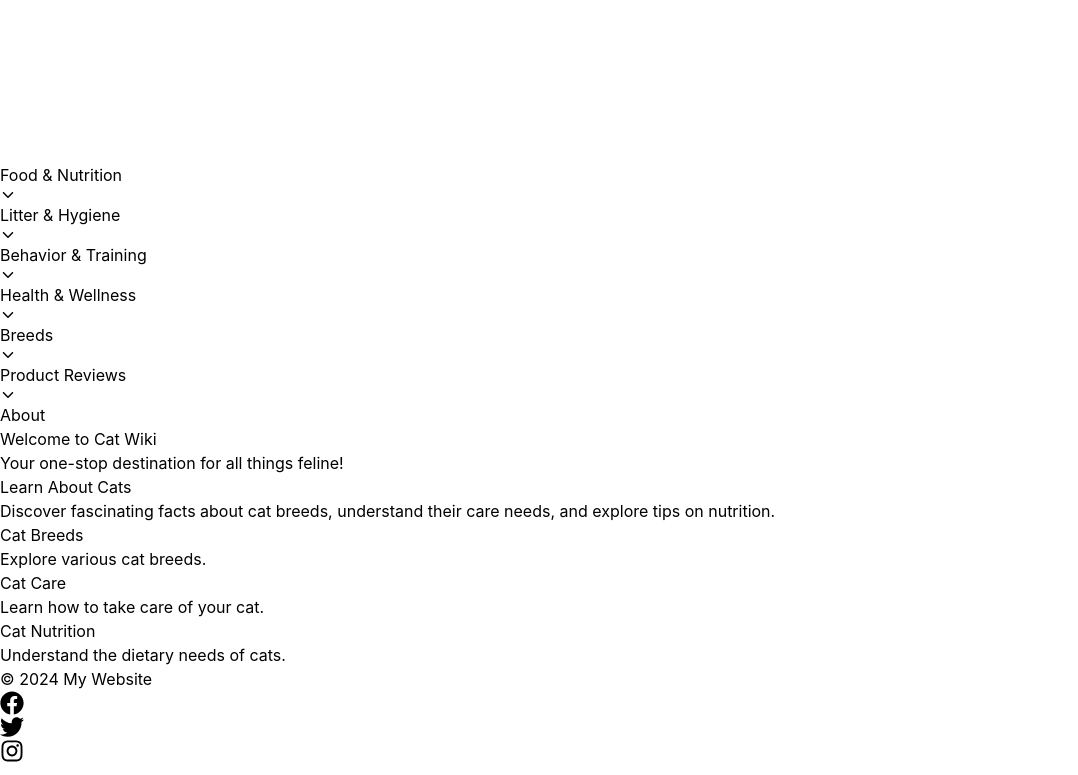
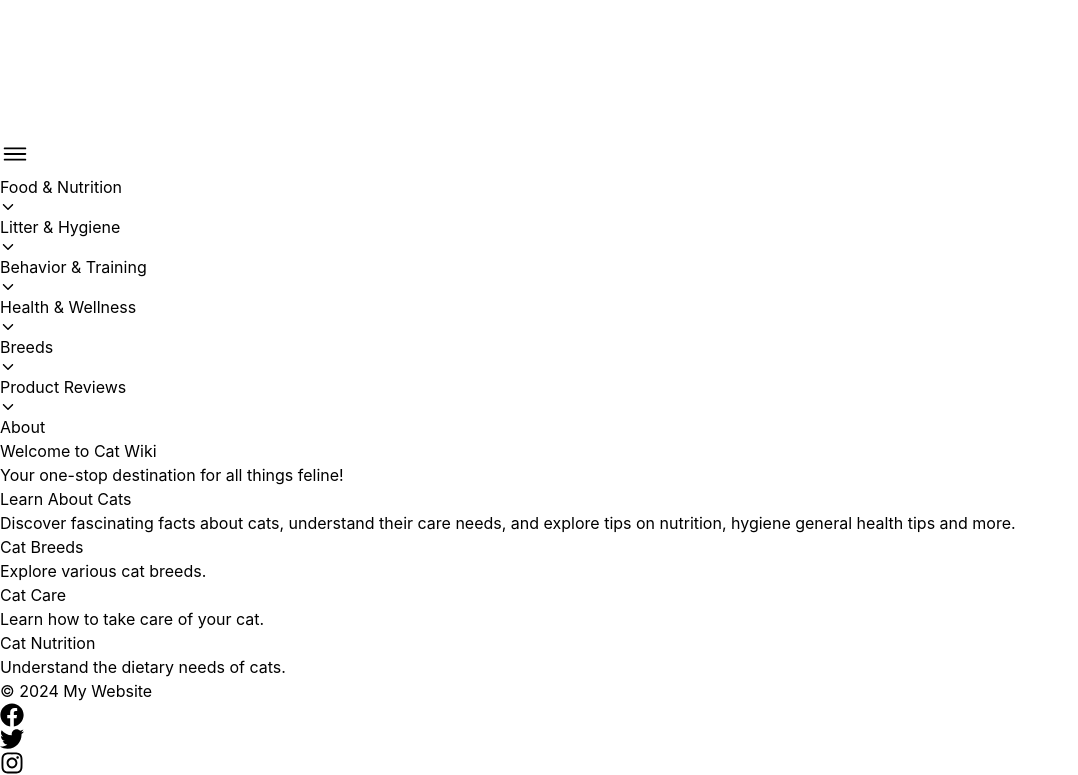
Before and after one commit to IbrahimElsa/cat_projec, a React (Create React App) app: page / in a window 1280 px wide. Shown: the part 885-1660 px from the top of the page, without its empty margins (0-1078 px from the left). Built offline with nearby package versions, Linux system fonts and the light colour scheme.

Commit message:
Add framer-motion library and update Main.js

```diff
--- a/package.json
+++ b/package.json
@@ -6,6 +6,7 @@
     "@testing-library/jest-dom": "^5.17.0",
     "@testing-library/react": "^13.4.0",
     "@testing-library/user-event": "^13.5.0",
+    "framer-motion": "^11.0.3",
     "react": "^18.2.0",
     "react-dom": "^18.2.0",
     "react-icons": "^5.0.1",
--- a/src/components/Navbar.js
+++ b/src/components/Navbar.js
@@ -1,6 +1,6 @@
 import React, { useState, useEffect } from 'react';
 import { Link, useLocation } from 'react-router-dom';
-import { IoIosArrowDown } from "react-icons/io";
+import { IoIosArrowDown, IoIosMenu, IoIosClose } from "react-icons/io";
 import Logo from '../assets/catWikiLogo.png';
 import '../App.css';
 
@@ -48,10 +48,8 @@ const Navbar = () => {
                         <img src={Logo} alt="Logo" className="h-16 xl:h-28" />
                     </Link>
                 </div>
-                <button className="xl:hidden pr-3" onClick={() => setIsMenuOpen(!isMenuOpen)}>
-                    <svg className="w-6 h-6" fill="none" stroke="currentColor" viewBox="0 0 24 24">
-                        <path strokeLinecap="round" strokeLinejoin="round" strokeWidth="2" d="M4 6h16M4 12h16m-7 6h7"></path>
-                    </svg>
+                <button onClick={() => setIsMenuOpen(!isMenuOpen)} className="relative z-10 w-6 h-6 xl:hidden mr-3">
+                    {isMenuOpen ? <IoIosClose size={30} /> : <IoIosMenu size={30} />}
                 </button>
             </div>
 
@@ -67,7 +65,7 @@ const Navbar = () => {
                     </div>
                     {/* Dropdown Menu */}
                     {openDropdown === 'food-nutrition' && (
-                        <div className={`dropdown-menu mt-2 py-2 bg-[#a3bba3] transition duration-300 ease-in-out ${isMenuOpen ? 'animate-slideDown' : 'opacity-0'}`}>
+                        <div className={`dropdown-menu mt-2 py-2 pl-3 bg-[#a3bba3] transition`}>
                             <Link to="/food-nutrition#requirements" className="block px-6 py-2 hover:bg-mid-green">Nutritional Requirements</Link>
                             <Link to="/food-nutrition#recommended-foods" className="block px-6 py-2 hover:bg-mid-green">Recommended Foods</Link>
                             <Link to="/food-nutrition#special-diets" className="block px-6 py-2 hover:bg-mid-green">Special Diets</Link>
@@ -86,7 +84,7 @@ const Navbar = () => {
                         <IoIosArrowDown className={`block min-h-6 min-w-6 transform transition duration-300 ease-in-out ${openDropdown === 'litter-hygiene' ? '-rotate-180' : ''}`}/>
                     </div>
                     {openDropdown === 'litter-hygiene' && (
-                        <div className="dropdown-menu mt-2 py-2 bg-[#a3bba3] ">
+                        <div className="dropdown-menu mt-2 py-2 pl-3 bg-[#a3bba3] ">
                         <Link to="/litter-hygiene#types-of-litter" className="py-2 px-6 block hover:bg-mid-green">Types of Litter</Link>
                         <Link to="/litter-hygiene#litter-box-maintenance" className="py-2 px-6 block hover:bg-mid-green">Litter Box Maintenance</Link>
                         <Link to="/litter-hygiene#litter-box-training" className="py-2 px-6 block hover:bg-mid-green">Litter Box Training</Link>
@@ -105,7 +103,7 @@ const Navbar = () => {
                         <IoIosArrowDown className={`block min-h-6 min-w-6  transform transition duration-300 ease-in-out ${openDropdown === 'behavior-training' ? '-rotate-180' : ''}`}/>
                     </div>
                     {openDropdown === 'behavior-training' && (
-                        <div className="dropdown-menu mt-2 py-2 bg-[#a3bba3]">
+                        <div className="dropdown-menu mt-2 py-2 pl-3 bg-[#a3bba3]">
                         <Link to="/behavior-training#understanding-behavior" className="py-2 px-6 block hover:bg-mid-green">Understanding Behavior</Link>
                         <Link to="/behavior-training#training-basics" className="py-2 px-6 block hover:bg-mid-green">Training Basics</Link>
                         <Link to="/behavior-training#behavioral-issues" className="py-2 px-6 block hover:bg-mid-green">Behavioral Issues</Link>
@@ -124,7 +122,7 @@ const Navbar = () => {
                         <IoIosArrowDown className={`block min-h-6 min-w-6  transform transition duration-300 ease-in-out ${openDropdown === 'health-wellness' ? '-rotate-180' : ''}`}/>
                     </div>
                     {openDropdown === 'health-wellness' && (
-                        <div className="dropdown-menu mt-2 py-2 bg-[#a3bba3]">
+                        <div className="dropdown-menu mt-2 py-2 pl-3 bg-[#a3bba3]">
                         <Link to="/health-wellness#common-health-issues" className="py-2 px-6 block hover:bg-mid-green">Common Health Issues</Link>
                         <Link to="/health-wellness#preventative-care" className="py-2 px-6 block hover:bg-mid-green">Preventative Care</Link>
                         <Link to="/health-wellness#vaccinations" className="py-2 px-6 block hover:bg-mid-green">Vaccinations</Link>
@@ -143,7 +141,7 @@ const Navbar = () => {
                         <IoIosArrowDown className={`block min-h-6 min-w-6  transform transition duration-300 ease-in-out ${openDropdown === 'breeds' ? '-rotate-180' : ''}`}/>
                     </div>
                     {openDropdown === 'breeds' && (
-                        <div className="dropdown-menu mt-2 py-2 bg-[#a3bba3] ">
+                        <div className="dropdown-menu mt-2 py-2 pl-3 bg-[#a3bba3] ">
                         <Link to="/breeds#overview" className="py-2 px-6 block hover:bg-mid-green">Overview of Breeds</Link>
                         <Link to="/breeds#breed-specific-care" className="py-2 px-6 block hover:bg-mid-green">Breed-Specific Care</Link>
                         <Link to="/breeds#choosing-right-breed" className="py-2 px-6 block hover:bg-mid-green">Choosing the Right Breed</Link>
@@ -159,7 +157,7 @@ const Navbar = () => {
                         <IoIosArrowDown className={`block min-h-6 min-w-6  transform transition duration-300 ease-in-out ${openDropdown === 'product-reviews' ? '-rotate-180' : ''}`}/>
                     </div>
                     {openDropdown === 'product-reviews' && (
-                        <div className="dropdown-menu mt-2 py-2 bg-[#a3bba3]">
+                        <div className="dropdown-menu mt-2 py-2 pl-3 bg-[#a3bba3]">
                         <Link to="/product-reviews#food-treats" className="py-2 px-6 block hover:bg-mid-green">Food and Treats</Link>
                         <Link to="/product-reviews#litter-boxes" className="py-2 px-6 block hover:bg-mid-green">Litter and Litter Boxes</Link>
                         <Link to="/product-reviews#toys" className="py-2 px-6 block hover:bg-mid-green">Toys and Enrichment</Link>
--- a/src/pages/Main.js
+++ b/src/pages/Main.js
@@ -8,16 +8,17 @@ return (
         <div>
         <Navbar />
             {/* Hero Section */}
-            <section className="text-center bg-gray-200 py-20">
-                <h2 className="text-4xl font-bold">Welcome to Cat Wiki</h2>
-                <p className="mt-4 text-xl">Your one-stop destination for all things feline!</p>
+            <section className="text-center bg-gray-200 py-40">
+                    <h2 className="text-4xl font-bold">Welcome to Cat Wiki</h2>
+                    <p className="mt-4 text-xl">Your one-stop destination for all things feline!</p>
             </section>
 
             {/* Introduction Section */}
             <section className="my-8 px-4">
                 <h3 className="text-2xl font-semibold">Learn About Cats</h3>
                     <p className="mt-2">
-                        Discover fascinating facts about cat breeds, understand their care needs, and explore tips on nutrition.
+                        Discover fascinating facts about cats, understand their care needs, and explore tips on nutrition, hygiene
+                        general health tips and more.
                     </p>
             </section>
 
```
Also changed, not shown: 1 other file (tests, documents, lock files or other folders).
